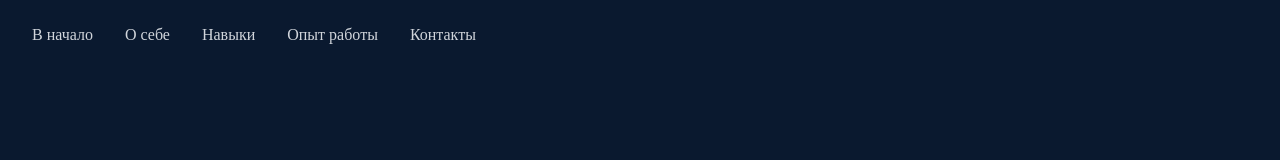
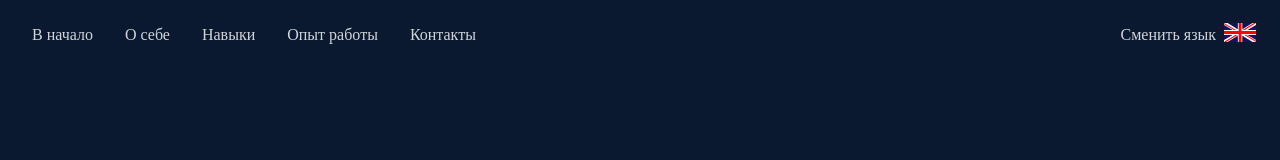
Before and after one commit to sseezov/done, a React (Create React App) app: page / in a window 1280 px wide. Shown: the top 160 px of the page. Built offline with nearby package versions, Linux system fonts and the light colour scheme.

Commit message:
vertical-align work fix

```diff
--- a/src/components/Navbar.jsx
+++ b/src/components/Navbar.jsx
@@ -9,7 +9,7 @@ import { Link } from "react-scroll";
 const Navbar = () => {
   const [nav, setNav] = useState(false);
   const handleClick = () => setNav(!nav);
-  // const [eng, setEng] = useState(true);
+  const [lang, setLang] = useState("en");
 
   return (
     <div className="fixed w-full h-[70px] flex justify-between items-center px-4 bg-[#0a192f] text-gray-300">
@@ -42,19 +42,20 @@ const Navbar = () => {
           </Link>
         </li>
       </ul>
-      {/* <button
+      <button
         onClick={() => {
-          setEng(!eng);
+          setLang(lang === "en" ? "ru" : "en");
+          console.log(lang);
         }}
         className=" text-gray-300  flex flex-row p-2 hover:underline underline-offset-8 decoration-yellow-400 decoration-4"
       >
         Сменить язык{" "}
-        {eng ? (
+        {lang === "en" ? (
           <img src={englishFlag} className="w-[40px] pl-2" alt="flag" />
         ) : (
           <img src={russianFlag} className="w-[40px] pl-2" alt="flag" />
         )}
-      </button> */}
+      </button>
 
       {/* Hamburger */}
       <div onClick={handleClick} className="md:hidden z-10">
--- a/src/components/Work.jsx
+++ b/src/components/Work.jsx
@@ -7,7 +7,7 @@ const Work = () => {
 
   return (
     <div name="work" className="w-full md:h-screen text-gray-300 bg-[#0a192f]">
-      <div className="max-w-[1000px] mx-auto px-4 flex justify-center w-full h-full ">
+      <div className="max-w-[1000px] mx-auto px-4 flex items-center justify-center w-full h-full ">
         <div className="ml-[33px]">
           <p className="text-4xl font-bold inline border-b-4 text-gray-300 border-yellow-400">
             ОПЫТ РАБОТЫ И ПРОЕКТЫ
--- a/src/components/translation.js
+++ b/src/components/translation.js
@@ -1,3 +1,14 @@
-const translation = {};
-
-export default translation;
+export const translationHome = {
+  en: {
+    hi: "Hi, my name is",
+    name: "Sergey Sizov",
+    job: "I'm a frontend web-developer",
+    next: "Look next",
+  },
+  ru: {
+    hi: "Привет, меня зовут",
+    name: "Сергей Сизов",
+    job: "Я — фронтенд-разработчик",
+    next: "Смотреть дальше",
+  },
+};
```
